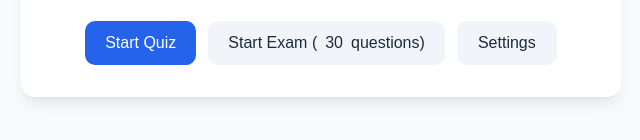
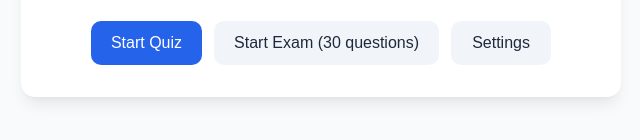
Before and after one commit to cy6erskunk/q-n-a, a website: page docs/index.html in a window 1280 px wide. Shown: the part 428-568 px from the top of the page, 319-959 px from the left. Drawn offline with Linux system fonts and the light colour scheme.

Commit message:
Add wrapper to fix padding

```diff
--- a/docs/index.html
+++ b/docs/index.html
@@ -81,8 +81,7 @@
         <div class="start-buttons">
           <button id="start-button" class="btn primary">Start Quiz</button>
           <button id="start-exam" class="btn secondary">
-            Start Exam (<span id="exam-questions-count-display">30</span>
-            questions)
+            <span>Start Exam (<span id="exam-questions-count-display">30</span> questions)</span>
           </button>
           <button class="btn secondary settings-button">Settings</button>
         </div>
```
